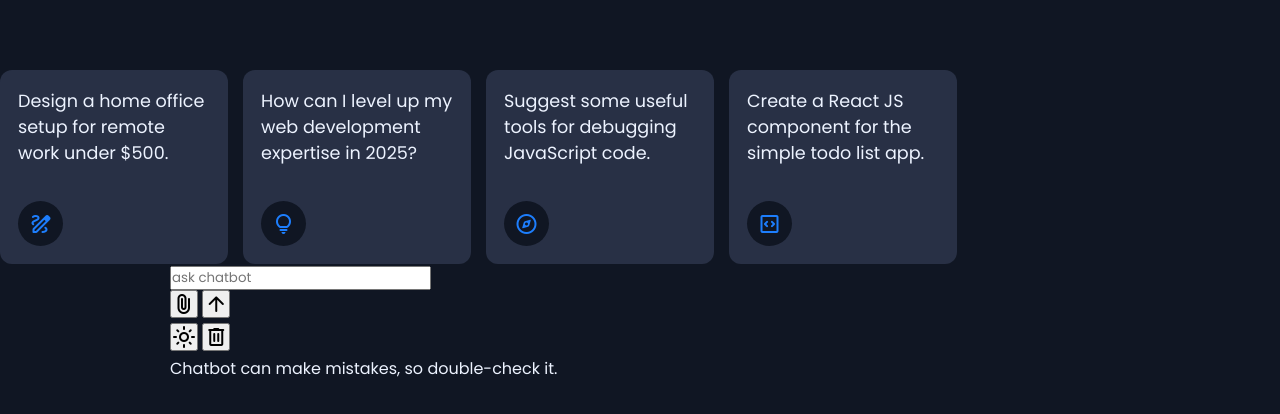
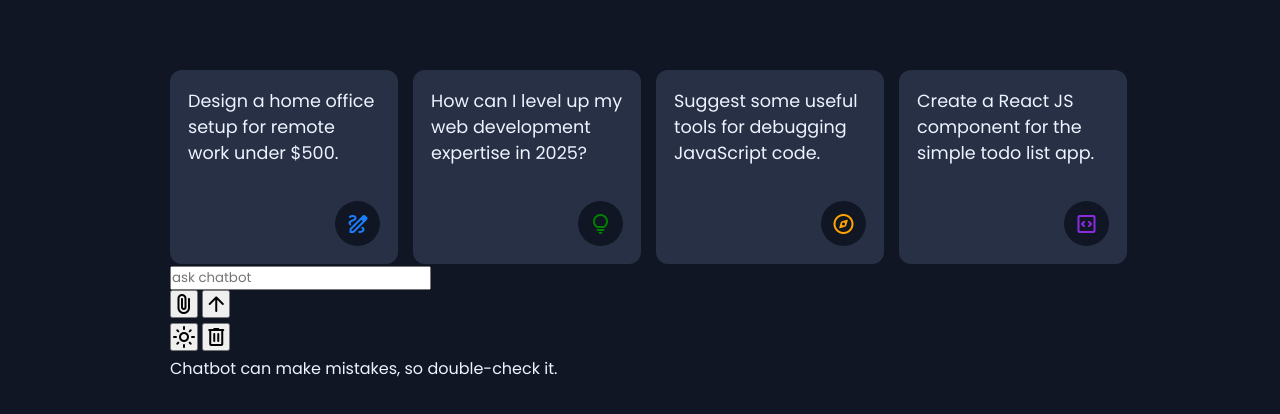
Before and after one commit to Mammadvasiyev/AI_Chatbot, a plain HTML site: page index.html in a window 1280 px wide. Shown: the part 200-614 px from the top of the page. Drawn offline with nearby package versions, Linux system fonts and the light colour scheme.

Commit message:
suggestions-item-styling

```diff
--- a/style.css
+++ b/style.css
@@ -28,7 +28,8 @@ body {
   padding: 32px 0 60px;
 }
 
-.container :where(.app-header, .suggestons, .prompt-wrapper, .disclaimer-text) {
+.container
+  :where(.app-header, .suggestions, .prompt-wrapper, .disclaimer-text) {
   margin: 0 auto;
   width: 100%;
   padding: 0 20px;
@@ -56,27 +57,37 @@ body {
 }
 
 /* Suggestions list stylings */
-.container .suggestions{
+.container .suggestions {
   display: flex;
   gap: 15px;
   margin-top: 9.5vh;
   list-style: none;
   overflow-x: auto;
-
+  scrollbar-width: none;
 }
 
 .suggestions .suggestions-item {
   width: 228px;
   padding: 18px;
   flex-shrink: 0;
+  display: flex;
+  cursor: pointer;
+  flex-direction: column;
+  align-items: flex-end;
+  justify-content: space-between;
   border-radius: 12px;
   background: var(--secondary-color);
+  transition: 0.3s ease;
+}
+
+.suggestions .suggestions-item:hover {
+  background: var(--secondary-hover-color);
 }
 
 .suggestions .suggestions-item .text {
   font-size: 1.1rem;
 }
-.suggestions .suggestions-item span{
+.suggestions .suggestions-item span {
   height: 45px;
   width: 45px;
   margin-top: 35px;
@@ -85,7 +96,18 @@ body {
   align-items: center;
   justify-content: center;
   border-radius: 50%;
-  color:#1d7efd;
+  color: #1d7efd;
   background: var(--primary-color);
+}
 
+.suggestions .suggestions-item:nth-child(2) span {
+  color: green;
 }
+
+.suggestions .suggestions-item:nth-child(3) span {
+  color:orange;
+}
+
+.suggestions .suggestions-item:nth-child(4) span {
+  color:blueviolet;
+}
```
